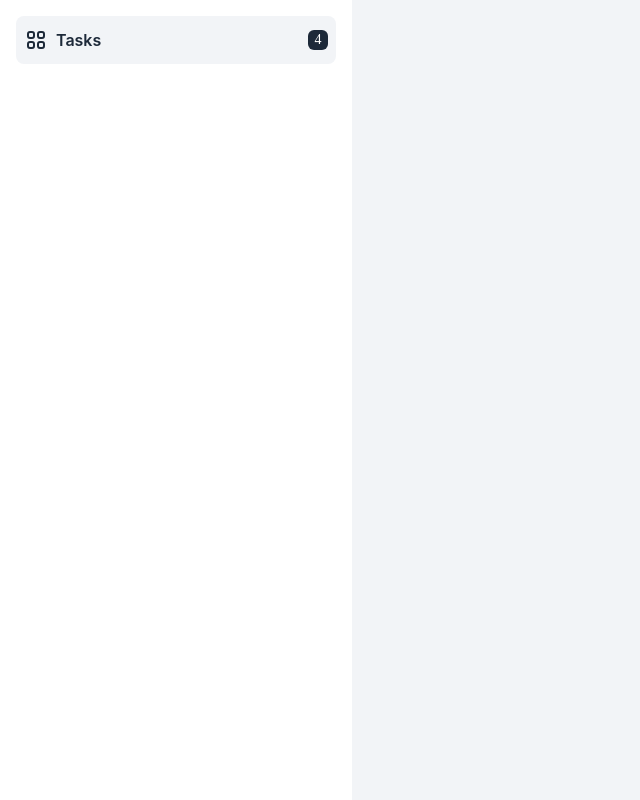
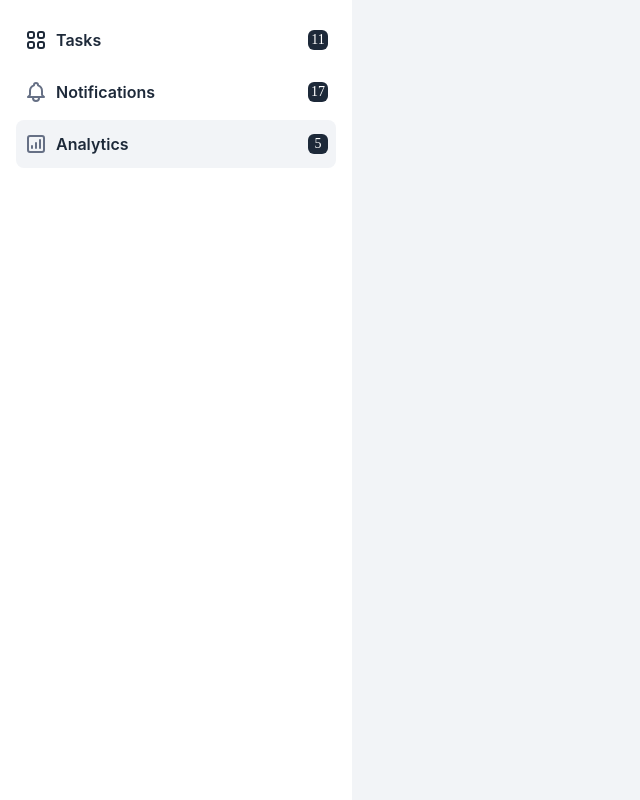
Before and after one commit to nstddnk/sprinters, a React (Create React App) app: page / in a window 1280 px wide. Shown: the whole page, without its empty margins (0-640 px from the left). Built offline with nearby package versions, Linux system fonts and the light colour scheme.

Commit message:
split menu

```diff
--- a/package.json
+++ b/package.json
@@ -6,10 +6,11 @@
     "@types/node": "22.10.1",
     "@types/react": "^18.3.12",
     "@types/react-dom": "^18.3.1",
+    "classnames": "^2.5.1",
     "react": "^18.3.1",
     "react-dom": "^18.3.1",
     "react-scripts": "5.0.1",
-    "typescript": "5.7.2"
+    "typescript": "4.9.5"
   },
   "scripts": {
     "start": "react-scripts start",
--- a/src/App.tsx
+++ b/src/App.tsx
@@ -5,7 +5,7 @@ import { Home } from './pages/Home';
 export const App = () => {
   return (
     <div className="app-wrapper">
-      <Home/>
+      <Home />
     </div>
   );
 };
--- a/src/components/Menu.tsx
+++ /dev/null
@@ -1,19 +0,0 @@
-import React from 'react';
-import './Menu.css';
-import { TasksIcon } from '../icons/tasks.icon';
-
-export const Menu = () => {
-  return (
-    <div className="menu-wrapper">
-      <div className="content-button">
-        <div className="left-content-button">
-          <TasksIcon/>
-          <p className="main-tasks-text">Tasks</p>
-        </div>
-        <div className="button-counter">
-          <p className="counter-text">4</p>
-        </div>
-      </div>
-    </div>
-  );
-};
--- /dev/null
+++ b/src/components/menu/Menu.css
@@ -0,0 +1,5 @@
+.menu-wrapper {
+    display: flex;
+    flex-direction: column;
+    gap: 4px;
+}
--- /dev/null
+++ b/src/components/menu/Menu.tsx
@@ -0,0 +1,40 @@
+import React, { useState } from 'react';
+import './Menu.css';
+import { TasksIcon } from '../../icons/tasks.icon';
+import { MenuItem, MenuItemProps } from './menu-item/MenuItem';
+import { NotificationIcon } from '../../icons/notification.icon';
+import { AnalyticsIcon } from '../../icons/analytics.icon';
+
+export const Menu = () => {
+  const [activeMenuItemId, setActiveMenuItemId] = useState<string>('3');
+
+  const menuItems = [
+    {
+      Icon: <TasksIcon/>,
+      title: 'Tasks',
+      counter: '11',
+      id: '1'
+    },
+    {
+      Icon: <NotificationIcon/>,
+      title: 'Notifications',
+      counter: '17',
+      id: '2'
+    },
+    {
+      Icon: <AnalyticsIcon/>,
+      title: 'Analytics',
+      counter: '5',
+      id: '3'
+    }
+  ];
+  return (
+    <div className="menu-wrapper">
+      {menuItems.map(({ id, ...item }) =>
+        <MenuItem {...item} key={id}  isActive={id === activeMenuItemId} onClick={() => {
+          setActiveMenuItemId(id)
+        }}/>)
+      }
+    </div>
+  );
+};
--- a/src/components/Menu.css
+++ b/src/components/menu/menu-item/MenuItem.css
@@ -1,9 +1,14 @@
-.menu-wrapper {
+.menu-item-wrapper {
     display: flex;
     padding: 12px 8px;
     justify-content: center;
     align-items: center;
     border-radius: 8px;
+    background: #FFF;
+    cursor: pointer;
+}
+
+.menu-item-active {
     background: #F2F4F7;
 }
 
--- /dev/null
+++ b/src/components/menu/menu-item/MenuItem.tsx
@@ -0,0 +1,27 @@
+import React from 'react';
+import './MenuItem.css';
+import cn from 'classnames';
+
+export type MenuItemProps = {
+  title: string;
+  counter: string;
+  Icon: React.JSX.Element;
+  isActive: boolean;
+  onClick: () => void;
+}
+
+export const MenuItem = ({ title, counter, Icon, isActive, onClick }: MenuItemProps) => {
+  return (
+    <div className={cn('menu-item-wrapper', { 'menu-item-active': isActive })} onClick={onClick}>
+      <div className="content-button">
+        <div className="left-content-button">
+          {Icon}
+          <p className="main-tasks-text">{title}</p>
+        </div>
+        <div className="button-counter">
+          <p className="counter-text">{counter}</p>
+        </div>
+      </div>
+    </div>
+  );
+};
--- /dev/null
+++ b/src/icons/analytics.icon.tsx
@@ -0,0 +1,8 @@
+export const AnalyticsIcon = () => {
+  return (<svg width="24" height="24" viewBox="0 0 24 24" fill="none" xmlns="http://www.w3.org/2000/svg">
+      <path
+        d="M16 8V16M12 11V16M8 14V16M6 20H18C19.1046 20 20 19.1046 20 18V6C20 4.89543 19.1046 4 18 4H6C4.89543 4 4 4.89543 4 6V18C4 19.1046 4.89543 20 6 20Z"
+        stroke="#667085" strokeWidth="2" strokeLinecap="round" strokeLinejoin="round"/>
+    </svg>
+  );
+};
--- /dev/null
+++ b/src/icons/notification.icon.tsx
@@ -0,0 +1,9 @@
+export const NotificationIcon = () => {
+  return (<svg width="24" height="24" viewBox="0 0 24 24" fill="none" xmlns="http://www.w3.org/2000/svg">
+      <path
+        d="M15 17H20L18.5951 15.5951C18.2141 15.2141 18 14.6973 18 14.1585V11C18 8.38757 16.3304 6.16509 14 5.34142V5C14 3.89543 13.1046 3 12 3C10.8954 3 10 3.89543 10 5V5.34142C7.66962 6.16509 6 8.38757 6 11V14.1585C6 14.6973 5.78595 15.2141 5.40493 15.5951L4 17H9M15 17V18C15 19.6569 13.6569 21 12 21C10.3431 21 9 19.6569 9 18V17M15 17H9"
+        stroke="#667085" strokeWidth="2" strokeLinecap="round" strokeLinejoin="round"/>
+    </svg>
+
+  );
+};
--- a/src/icons/tasks.icon.tsx
+++ b/src/icons/tasks.icon.tsx
@@ -2,16 +2,16 @@ export const TasksIcon = () => {
   return (<svg width="24" height="24" viewBox="0 0 24 24" fill="none" xmlns="http://www.w3.org/2000/svg">
       <path
         d="M4 6C4 4.89543 4.89543 4 6 4H8C9.10457 4 10 4.89543 10 6V8C10 9.10457 9.10457 10 8 10H6C4.89543 10 4 9.10457 4 8V6Z"
-        stroke="#1D2939" stroke-width="2" stroke-linecap="round" stroke-linejoin="round"/>
+        stroke="#1D2939" strokeWidth="2" strokeLinecap="round" strokeLinejoin="round"/>
       <path
         d="M14 6C14 4.89543 14.8954 4 16 4H18C19.1046 4 20 4.89543 20 6V8C20 9.10457 19.1046 10 18 10H16C14.8954 10 14 9.10457 14 8V6Z"
-        stroke="#1D2939" stroke-width="2" stroke-linecap="round" stroke-linejoin="round"/>
+        stroke="#1D2939" strokeWidth="2" strokeLinecap="round" strokeLinejoin="round"/>
       <path
         d="M4 16C4 14.8954 4.89543 14 6 14H8C9.10457 14 10 14.8954 10 16V18C10 19.1046 9.10457 20 8 20H6C4.89543 20 4 19.1046 4 18V16Z"
-        stroke="#1D2939" stroke-width="2" stroke-linecap="round" stroke-linejoin="round"/>
+        stroke="#1D2939" strokeWidth="2" strokeLinecap="round" strokeLinejoin="round"/>
       <path
         d="M14 16C14 14.8954 14.8954 14 16 14H18C19.1046 14 20 14.8954 20 16V18C20 19.1046 19.1046 20 18 20H16C14.8954 20 14 19.1046 14 18V16Z"
-        stroke="#1D2939" stroke-width="2" stroke-linecap="round" stroke-linejoin="round"/>
+        stroke="#1D2939" strokeWidth="2" strokeLinecap="round" strokeLinejoin="round"/>
     </svg>
   );
 };
--- a/src/pages/Home.tsx
+++ b/src/pages/Home.tsx
@@ -1,6 +1,6 @@
 import React from 'react';
 import './Home.css';
-import { Menu } from '../components/Menu';
+import { Menu } from '../components/menu/Menu';
 
 export const Home = () => {
   return (
```
